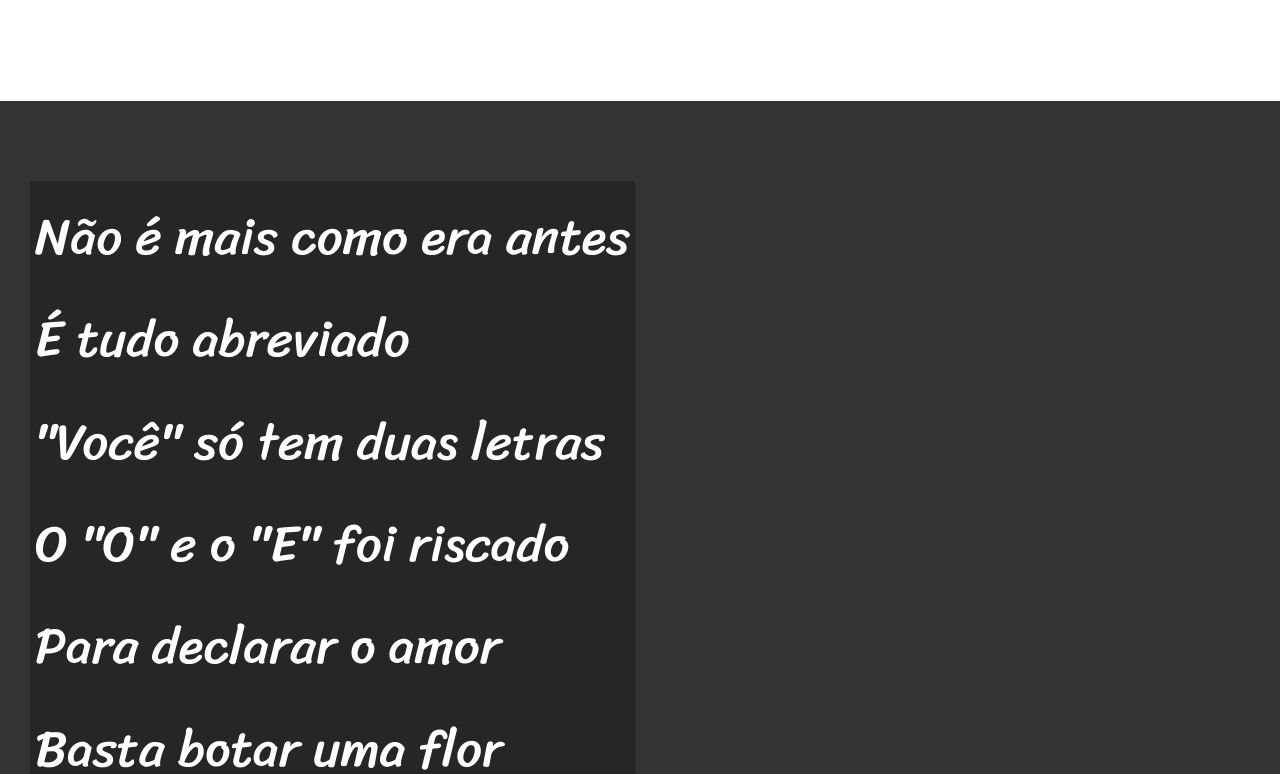
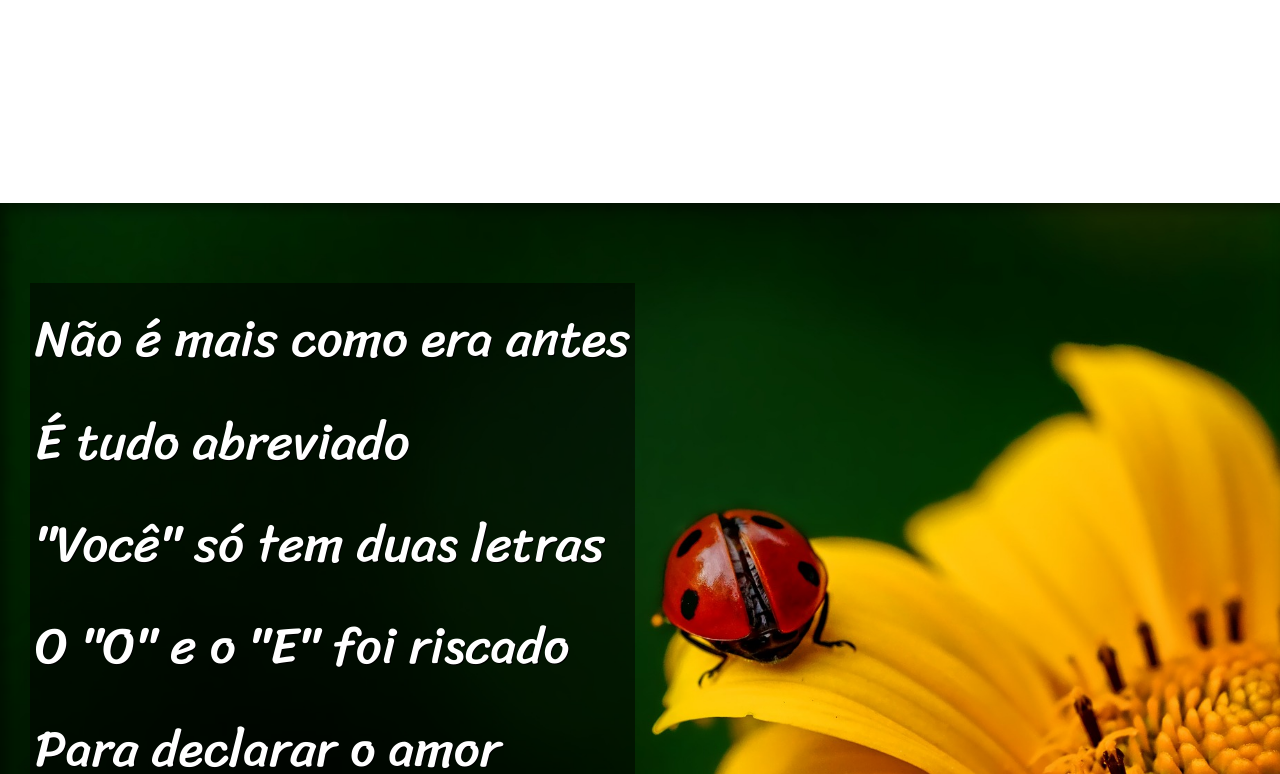
Before and after one commit to Alysson-Ferreira/projeto-cordel, a plain HTML site: page index.html in a window 1280 px wide. Shown: the part 986-1760 px from the top of the page. Drawn offline with Linux system fonts and the light colour scheme.

Commit message:
tyersery

```diff
--- a/index.html
+++ b/index.html
@@ -24,7 +24,7 @@
     </p>
 </section>
 
-<section class="imagem">
+<section class="imagem" id="img01">
     <p>
         Não é mais como era antes <br>
         É tudo abreviado <br>
@@ -58,7 +58,7 @@
     </p>
 </section>
 
-<section class="imagem">
+<section class="imagem" id="img02">
     <p>
         Tenho saudade das cartas <br>
         Escritas com a própria mão <br>
--- a/style.css
+++ b/style.css
@@ -14,33 +14,40 @@
     margin: 0px;
     padding: 0px;
 }
+
 html, body {
     font-family: var(--fonte1);
     min-height: 100vh;
     background-color: darkgray;
 }
+
 header {
     background-color: black;
     color: white;
     text-align: center;
 }
+
 header > h1 {
     padding-top: 50px;
     font-variant: small-caps;
     font-family: var(--fonte2);
     font-size: 10vw;
 }
+
 header > p {
     padding-bottom: 50px;
 }
+
 a {
     text-decoration: none;
     font-weight: bolder;
     color: white;
 }
+
 header a:hover, footer a:hover {
     text-decoration: underline;
 }
+
 section {
     padding-top: 10vh;
     padding-bottom: 10vh;
@@ -49,18 +56,39 @@ section {
     font-family: var(--fonte3);
     font-size: 4vw;
 }
+
+section > p {
+    padding-bottom: 2em;
+}
+
 section.normal {
     background-color: white;
     color: black;
 }
+
 section.imagem {
     background-color: rgb(51, 51, 51);
     color: white;
+    box-shadow: inset 6px 6px 13px 0px rgba(0, 0, 0, 0.437);
+    background-size: cover;
+    background-attachment: fixed;
 }
+
 section.imagem > p {
     display: inline-block;
     padding: 5px;
-    background-color: rgba(0, 0, 0, 0.253);
+    background-color: rgba(0, 0, 0, 0.501);
+    text-shadow: 1px 1px 0px black;
+}
+
+section#img01 {
+    background-image: url(imagens/background001.jpg);
+    background-position: right center;
+}
+
+section#img02 {
+    background-image: url(imagens/background002.jpg);
+
 }
 footer {
     background-color: black;
```
